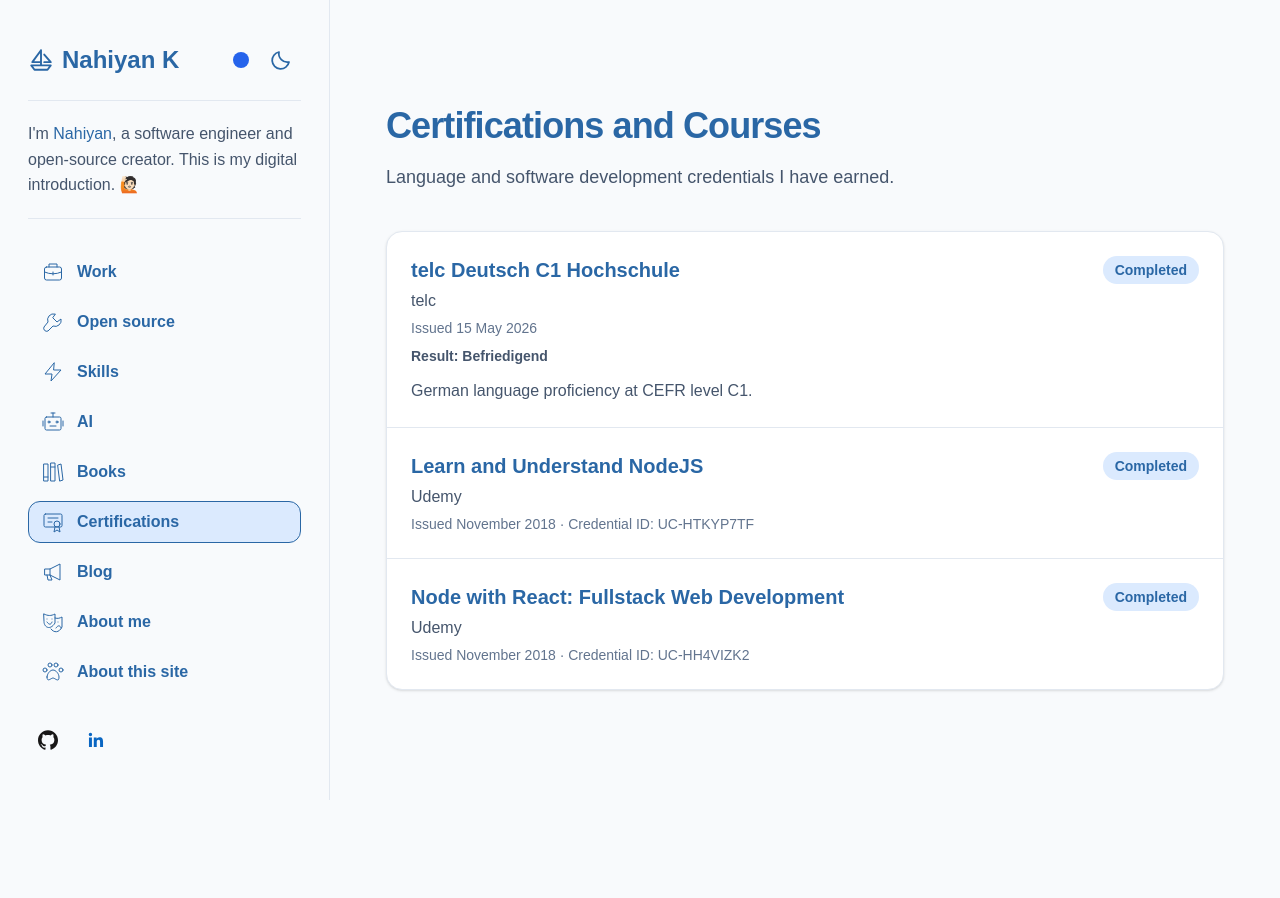
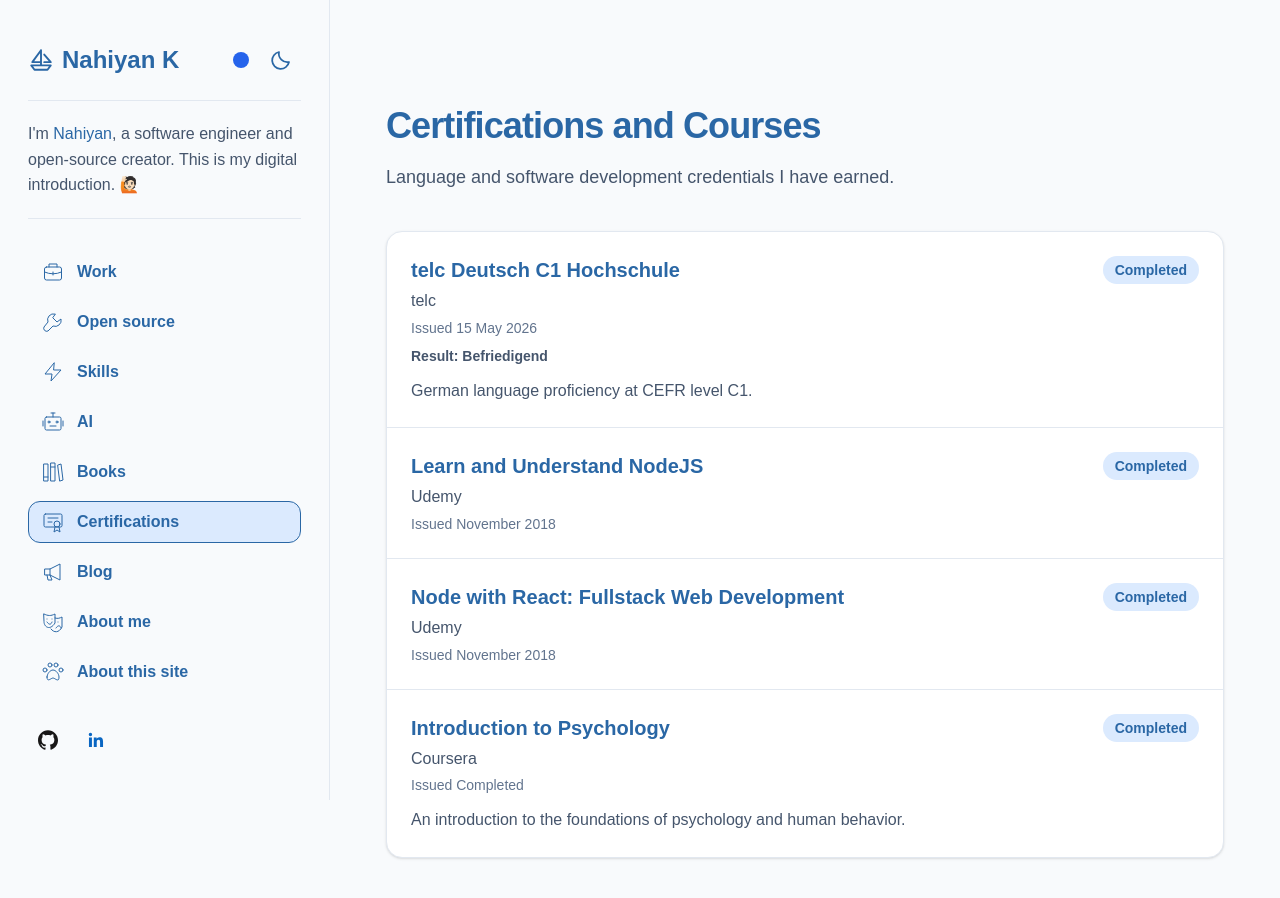
Before and after one commit to ayonious/oyon-portfolio, a Next.js app: page /certifications in a window 1280 px wide. Shown: the top 898 px of the page. Before the commit the page ends 800 px from the top, so only its background shows below. Built offline with nearby package versions, Linux system fonts and the light colour scheme.

Commit message:
content: add psychology course (#22)

```diff
--- a/app/certifications/page.tsx
+++ b/app/certifications/page.tsx
@@ -26,9 +26,6 @@ export default function CertificationsPage() {
               </p>
               <p className="mt-1 text-sm text-slate-500 dark:text-slate-400">
                 Issued {certification.issued}
-                {certification.credentialId && (
-                  <> · Credential ID: {certification.credentialId}</>
-                )}
               </p>
               {certification.result && (
                 <p className="mt-2 text-sm font-semibold text-slate-600 dark:text-slate-300">
--- a/config/certifications.ts
+++ b/config/certifications.ts
@@ -4,7 +4,6 @@ export type Certification = {
   issued: string;
   description?: string;
   result?: string;
-  credentialId?: string;
 };
 
 export const certifications: Certification[] = [
@@ -19,12 +18,16 @@ export const certifications: Certification[] = [
     name: "Learn and Understand NodeJS",
     issuer: "Udemy",
     issued: "November 2018",
-    credentialId: "UC-HTKYP7TF",
   },
   {
     name: "Node with React: Fullstack Web Development",
     issuer: "Udemy",
     issued: "November 2018",
-    credentialId: "UC-HH4VIZK2",
+  },
+  {
+    name: "Introduction to Psychology",
+    issuer: "Coursera",
+    issued: "Completed",
+    description: "An introduction to the foundations of psychology and human behavior.",
   },
 ];
```
Also changed, not shown: 1 other file (tests, documents, lock files or other folders).
